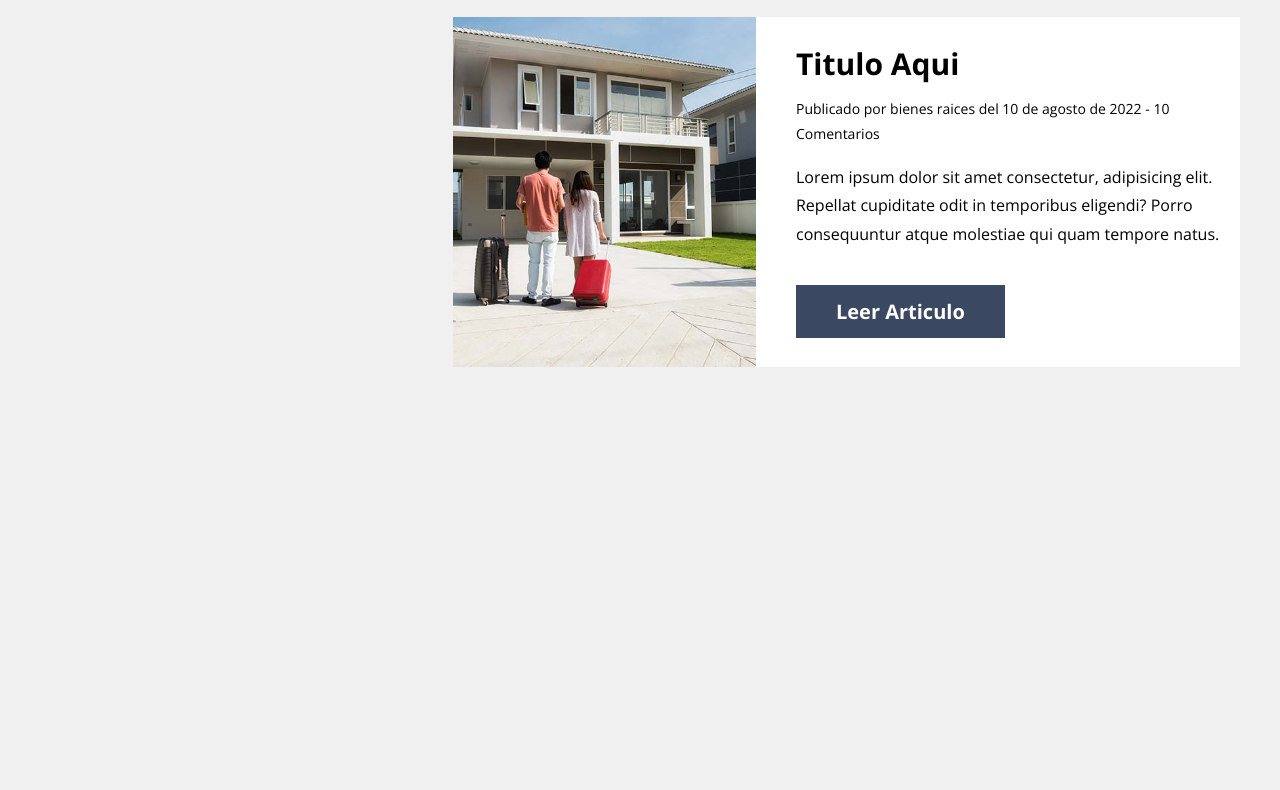
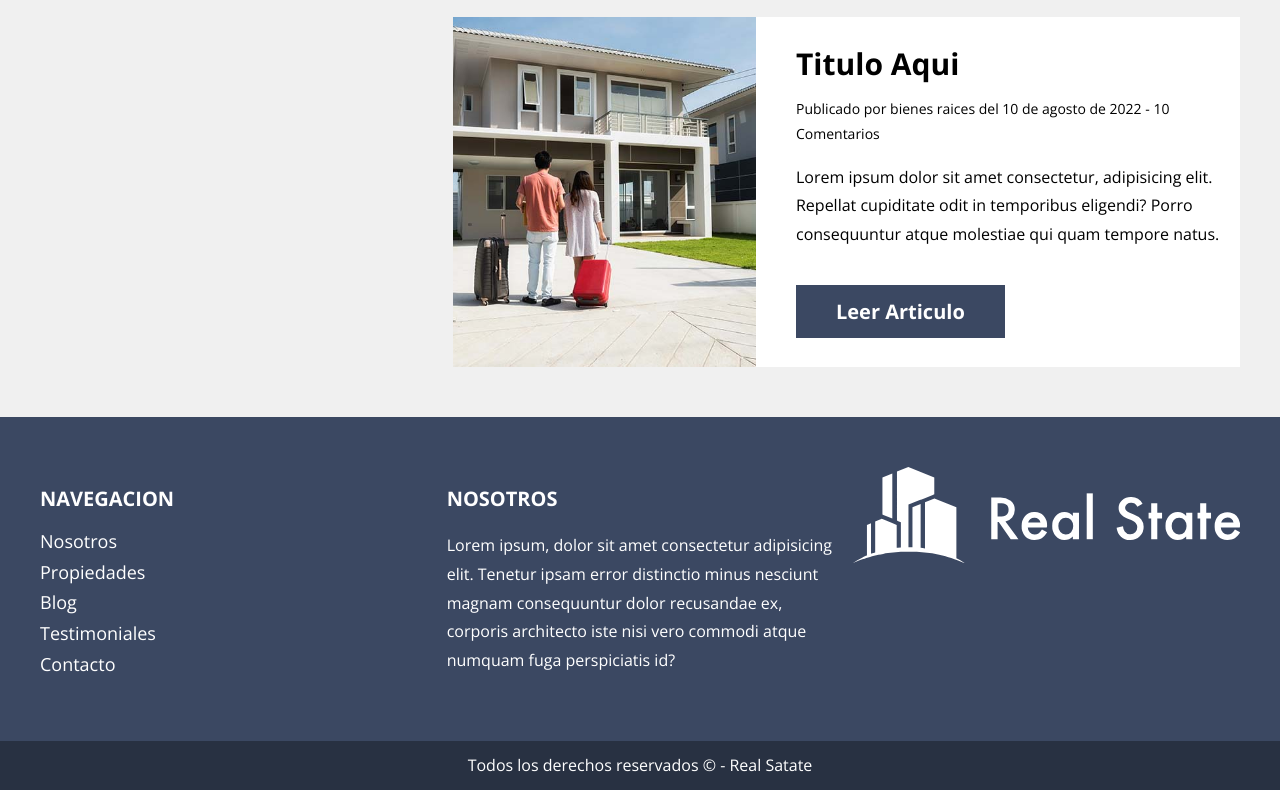
Before and after one commit to MoisesKMS/real-state, a website: page index.html in a window 1280 px wide. Shown: the part 3516-4306 px from the top of the page. Before the commit the page ends 3883 px from the top, so only its background shows below. Drawn offline with nearby package versions, Linux system fonts and the light colour scheme; files that its build step writes are made by us from their sources; files whose address does not match are found by name.

Commit message:
1.4.0
-Terminado Footer

```diff
--- a/index.html
+++ b/index.html
@@ -215,6 +215,35 @@
         </section>
     </div>
 
+    <footer class="footer">
+        <div class="footer__grid contenedor">
+            <div class="footer__box">
+                <h3 class="footer__heading">Navegacion</h3>
+                <nav class="footer__navegacion">
+                    <a href="#" class="footer__link">Nosotros</a>
+                    <a href="#" class="footer__link">Propiedades</a>
+                    <a href="#" class="footer__link">Blog</a>
+                    <a href="#" class="footer__link">Testimoniales</a>
+                    <a href="#" class="footer__link">Contacto</a>
+                </nav>
+            </div>
+
+            <div class="footer__box">
+                <h3 class="footer__heading">Nosotros</h3>
+                <p class="footer__texto">
+                    Lorem ipsum, dolor sit amet consectetur adipisicing elit. Tenetur ipsam error distinctio minus nesciunt magnam consequuntur dolor recusandae ex, corporis architecto iste nisi vero commodi atque numquam fuga perspiciatis id?
+                </p>
+            </div>
+
+            <div class="footer__box">
+                <img src="build/img/logo.svg" alt="Imagen Logo">
+            </div>
+        </div>
+        <p class="footer__copyright">
+            Todos los derechos reservados &copy; - Real Satate
+        </p>
+    </footer>
+
 </body>
 
 </html>
--- a/src/scss/app.scss
+++ b/src/scss/app.scss
@@ -1,3 +1,4 @@
 @use 'base';
 @use 'ui/header';
-@use 'ui/contenido'
+@use 'ui/contenido';
+@use 'ui/footer';
--- /dev/null
+++ b/src/scss/ui/footer/_footer.scss
@@ -0,0 +1,42 @@
+@use 'base/variables' as v;
+@use 'base/mixins' as m;
+.footer {
+    background-color: v.$primario;
+    padding-top: 5rem;
+    margin-top: 5rem;
+    &__grid {
+        @include m.tablet {
+            @include m.grid(3, 2rem);
+        }
+    }
+    &__heading {
+        color: v.$blanco;
+        font-size: 2rem;
+        text-transform: uppercase;
+    }
+    &__texto {
+        color: v.$blanco;
+    }
+    &__navegacion {
+        display: flex;
+        flex-direction: column;
+    }
+    &__link {
+        color: v.$blanco;
+        font-size: 1.8rem;
+        margin-bottom: 1rem;
+        &:last-of-type {
+            margin-bottom: 0;
+        }
+        &:hover {
+            text-decoration: underline;
+        }
+    }
+    &__copyright {
+        background-color: darken(v.$primario, 10%);
+        text-align: center;
+        padding: 1rem;
+        margin: 5rem 0 0 0;
+        color: v.$blanco;
+    }
+}
--- /dev/null
+++ b/src/scss/ui/footer/_index.scss
@@ -0,0 +1 @@
+@forward 'footer';
```
